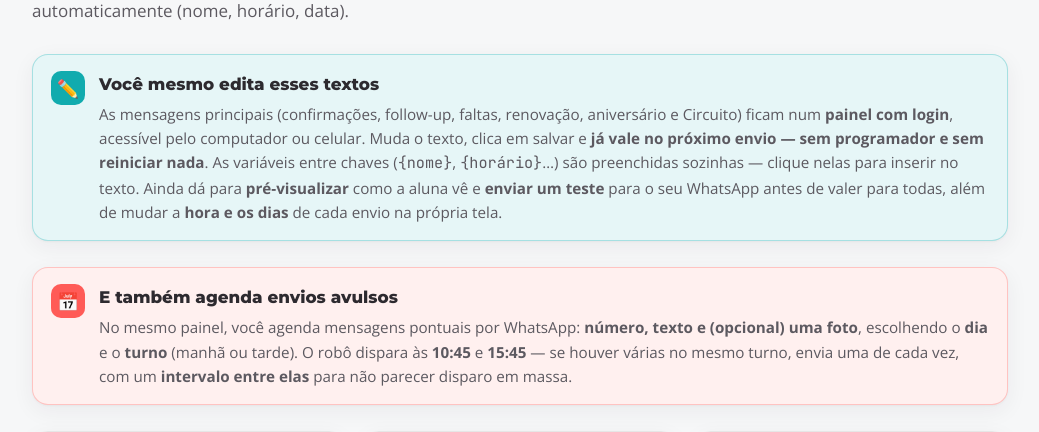
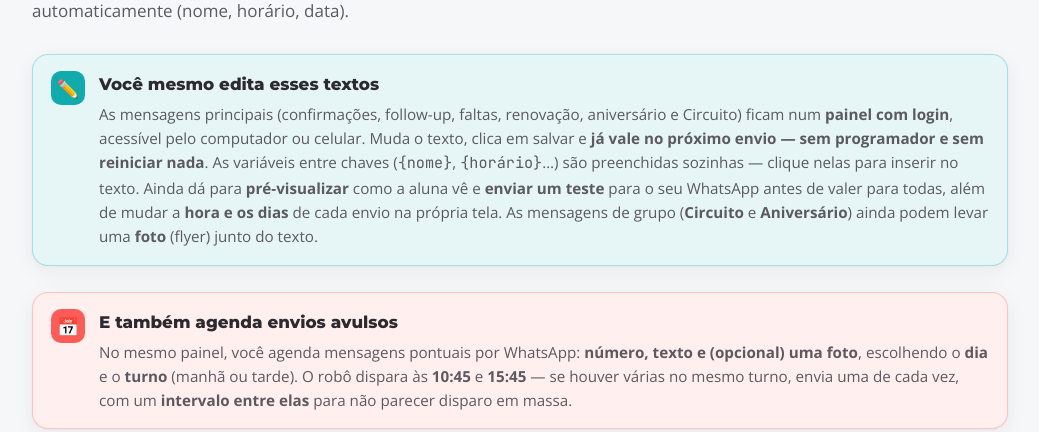
Before and after one commit to rrabadan86/SF-Chat_Experimental-Mensagens, a Flask app: page /manual in a window 1280 px wide. Shown: the part 5023-5455 px from the top of the page, without its empty margins (120-1159 px from the left). Run offline with Flask 3, Linux system fonts and the light colour scheme.

Commit message:
Docs: mensagens de grupo (Circuito/Aniversario) podem enviar com foto
Co-Authored-By: Claude Opus 4.8 <noreply@anthropic.com>
Claude-Session: https://claude.ai/code/session_015TTSt7TGwbyy5y2rhojFLo

```diff
--- a/Experimental/src/agendamento_evo/formulario_web/templates/implantacao.html
+++ b/Experimental/src/agendamento_evo/formulario_web/templates/implantacao.html
@@ -564,7 +564,7 @@ curl -sI https://painel-unidade.duckdns.org | head -3   <span class="c"># HTTP/2
     <div class="stepblock">
       <h3><span class="num">7.6</span> Abas Hoje, Instagram e teste de mensagem</h3>
       <p><b>Hoje</b> mostra os envios do dia (total, enviados, falhas e por tipo) lidos de <code>data/atividade.json</code> — sem precisar de <code>pm2 logs</code>. Na aba <b>Mensagens</b>, cada texto tem <b>Pré-visualizar</b> (como a aluna vê) e <b>Enviar teste</b> (dispara de verdade para um número que você informa; o painel grava o pedido em <code>data/teste-envio.json</code> e o robô, que tem a sessão, envia). A aba <b>Instagram</b> concentra tudo do IG: ligar/pausar (sem reiniciar), <b>limite por dia</b>, a mensagem e o horário — o liga/desliga e o limite ficam em <code>data/instagram-config.json</code>. Ali também dá para <b>reimportar os cookies</b> (cole o JSON exportado do navegador — evita o scp dos passos 6.1/6.2) e <b>enviar um DM de teste</b> para um @usuário: se o DM sai, o cookie está válido; se não, avisa para reimportar.</p>
-      <div class="tip">Nada disso reinicia o robô, exceto <b>salvar horários</b> (o painel roda <code>pm2 restart slimfit-exp</code> por você).</div>
+      <div class="tip">Nada disso reinicia o robô, exceto <b>salvar horários</b> (o painel roda <code>pm2 restart slimfit-exp</code> por você). As mensagens de grupo (<b>Circuito</b> e <b>Aniversário</b>) têm ainda a opção <b>Enviar com foto</b>: o flyer fica em <code>data/mensagens-fotos/</code> e é enviado como legenda junto do texto (mantendo a @menção).</div>
     </div>
 
     <div class="stepblock">
--- a/Experimental/src/agendamento_evo/formulario_web/templates/manual.html
+++ b/Experimental/src/agendamento_evo/formulario_web/templates/manual.html
@@ -498,7 +498,7 @@
       <div style="flex:none;width:34px;height:34px;border-radius:10px;display:grid;place-items:center;font-size:1.1rem;background:var(--teal);color:#fff">✏️</div>
       <div>
         <h3 style="font-size:1.05rem;margin:0 0 4px">Você mesmo edita esses textos</h3>
-        <p style="margin:0;color:var(--text-soft);font-size:.95rem">As mensagens principais (confirmações, follow-up, faltas, renovação, aniversário e Circuito) ficam num <b>painel com login</b>, acessível pelo computador ou celular. Muda o texto, clica em salvar e <b>já vale no próximo envio — sem programador e sem reiniciar nada</b>. As variáveis entre chaves (<code>{nome}</code>, <code>{horário}</code>…) são preenchidas sozinhas — clique nelas para inserir no texto. Ainda dá para <b>pré-visualizar</b> como a aluna vê e <b>enviar um teste</b> para o seu WhatsApp antes de valer para todas, além de mudar a <b>hora e os dias</b> de cada envio na própria tela.</p>
+        <p style="margin:0;color:var(--text-soft);font-size:.95rem">As mensagens principais (confirmações, follow-up, faltas, renovação, aniversário e Circuito) ficam num <b>painel com login</b>, acessível pelo computador ou celular. Muda o texto, clica em salvar e <b>já vale no próximo envio — sem programador e sem reiniciar nada</b>. As variáveis entre chaves (<code>{nome}</code>, <code>{horário}</code>…) são preenchidas sozinhas — clique nelas para inserir no texto. Ainda dá para <b>pré-visualizar</b> como a aluna vê e <b>enviar um teste</b> para o seu WhatsApp antes de valer para todas, além de mudar a <b>hora e os dias</b> de cada envio na própria tela. As mensagens de grupo (<b>Circuito</b> e <b>Aniversário</b>) ainda podem levar uma <b>foto</b> (flyer) junto do texto.</p>
       </div>
     </div>
 
```
